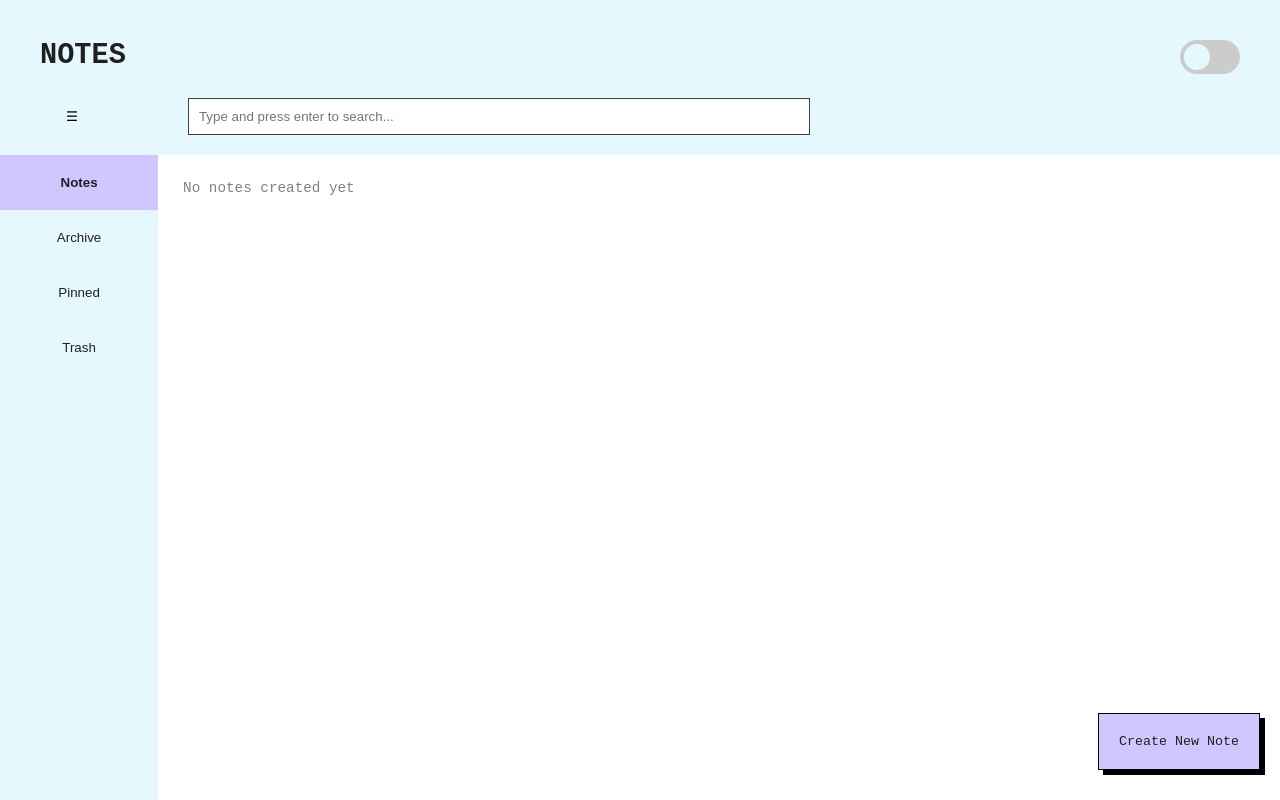
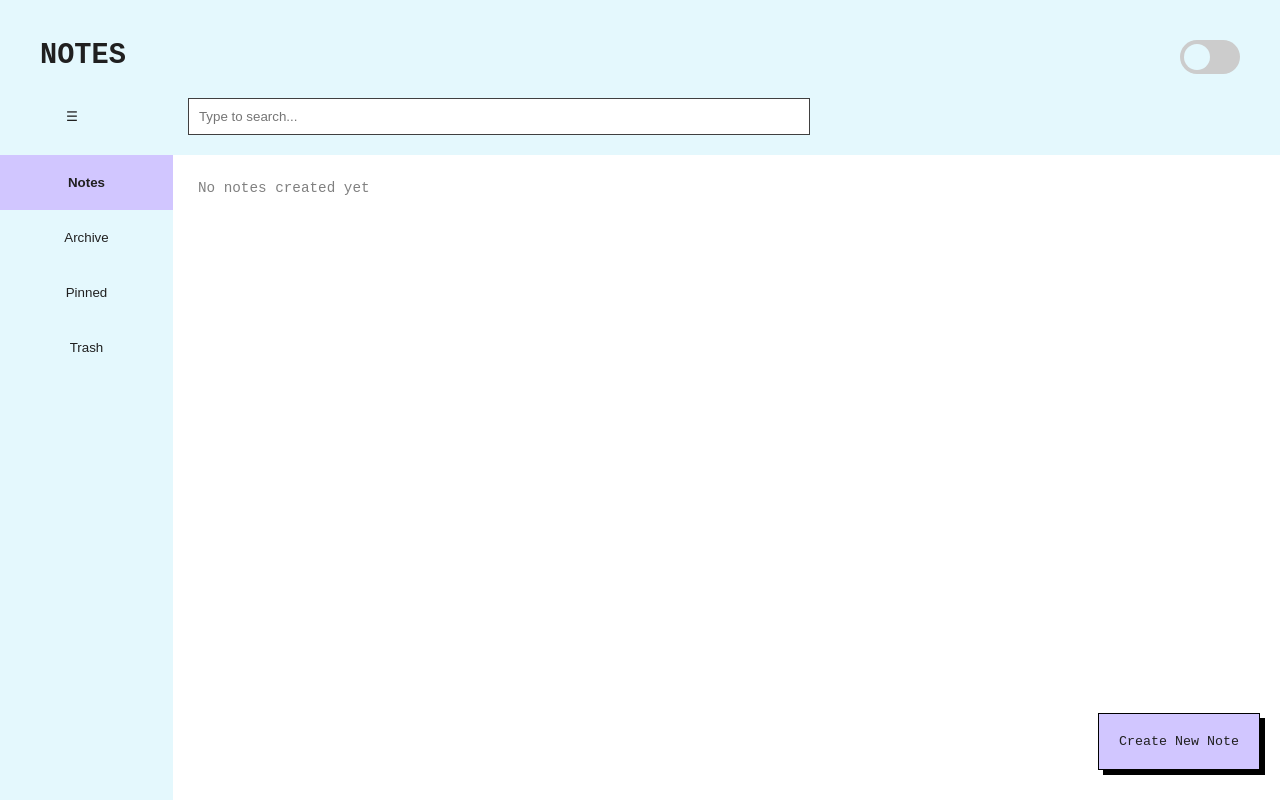
Before and after one commit to sakshikapoor/notes, a React (Create React App) app in the folder my-app/: page / in a window 1280 px wide. Shown: the top 800 px of the page. Built offline with nearby package versions, Linux system fonts and the light colour scheme.

Commit message:
search functionality made case insensitive

```diff
--- a/my-app/src/App.css
+++ b/my-app/src/App.css
@@ -46,3 +46,8 @@
 .app-view {
   display: flex;
 }
+
+html, body, #roor, #App {
+  width: 100%;
+  height: 100%;
+}
--- a/my-app/src/components/Header.css
+++ b/my-app/src/components/Header.css
@@ -27,11 +27,14 @@
   margin: 0px 20px;
   cursor: pointer;
   border: none;
+  color: var(--font-color);
   background: unset;
 }
 
 .clear-search {
   cursor: pointer;
+  line-height: 35px;
+  transform: translateX(-30px);
   padding: 0px 10px;
 }
 .header-top {
--- a/my-app/src/components/Header.js
+++ b/my-app/src/components/Header.js
@@ -22,14 +22,7 @@ const Header = () => {
 
   const handleKeyUp = e => {
     // search on enter
-    if (e.keyCode == 13) {
-      dispatch(searchActions.openSearch(searchTerm));
-    }
-  };
-
-  const onBlurHandler = () => {
-    setSearchTerm("");
-    dispatch(searchActions.closeSearch());
+    dispatch(searchActions.openSearch(searchTerm));
   };
 
   const clearSearch = () => {
@@ -51,7 +44,7 @@ const Header = () => {
       </div>
       <div className="header-bottom">
         <button className="header-hamburger" onClick={toggleSideBar}>
-          ☰
+          &#x2630;
         </button>
 
         <input
@@ -60,10 +53,9 @@ const Header = () => {
           name="searchbox"
           className="header-searchBox"
           id="myInput"
-          placeholder="Type and press enter to search..."
+          placeholder="Type to search..."
           onChange={handleChange}
           onKeyUp={handleKeyUp}
-          onBlur={onBlurHandler}
         />
         {/* show search clear icon only if search is active */}
         {searchTerm ? (
--- a/my-app/src/components/Sidebar.js
+++ b/my-app/src/components/Sidebar.js
@@ -31,7 +31,7 @@ const Sidebar = () => {
     );
   });
 
-  const sidebarStyle = showSideBar ? {} : { 'width': "0px", 'position': 'unset', 'z-index': 'unset' };
+  const sidebarStyle = showSideBar ? {} : { 'width': "0px", 'position': 'unset', 'zIndex': 'unset' };
 
   return (
     <div className="sidebar-container" style={sidebarStyle}>
--- a/my-app/src/components/notes/Note.css
+++ b/my-app/src/components/notes/Note.css
@@ -18,7 +18,7 @@
 }
 
 .NotesContainer {
-  width: 300px;
+  width: 350px;
   margin: 30px;
   padding: 20px;
   border: 1px solid rgba(0, 0, 0, 0.1);
--- a/my-app/src/components/notes/NoteList.js
+++ b/my-app/src/components/notes/NoteList.js
@@ -51,7 +51,7 @@ const NoteList = () => {
   if (isSearchActive) {
     // filter notes based on search term
     filterNotes = notes.filter(note =>
-      Object.values(note.content).includes(searchTerm)
+      Object.values(note.content).find(data => data.toLowerCase().includes(searchTerm.toLowerCase()))
     );
   } else {
     // filter notes based on selected tab
--- a/my-app/src/components/notes/NotesContainer.css
+++ b/my-app/src/components/notes/NotesContainer.css
@@ -2,11 +2,9 @@
   padding: 20px;
   position: fixed;
   bottom: 10px;
-  border: none;
   box-shadow: 5px 5px black;
   border: 1px solid black;
   cursor: pointer;
-  position: absolute;
   right: 0px;
   z-index: 1;
   margin: 20px;
@@ -22,7 +20,6 @@
 
 .full-width {
   width: 100%;
-  padding-right: 110px;
   background: var(--secondary-bg-color);
   color: var(--font-color);
 }
@@ -117,9 +114,4 @@
   .note-create:after {
     content: '+';
   }
-
-  .full-width {
-    padding-right: unset;
-  }
-
 }
```
